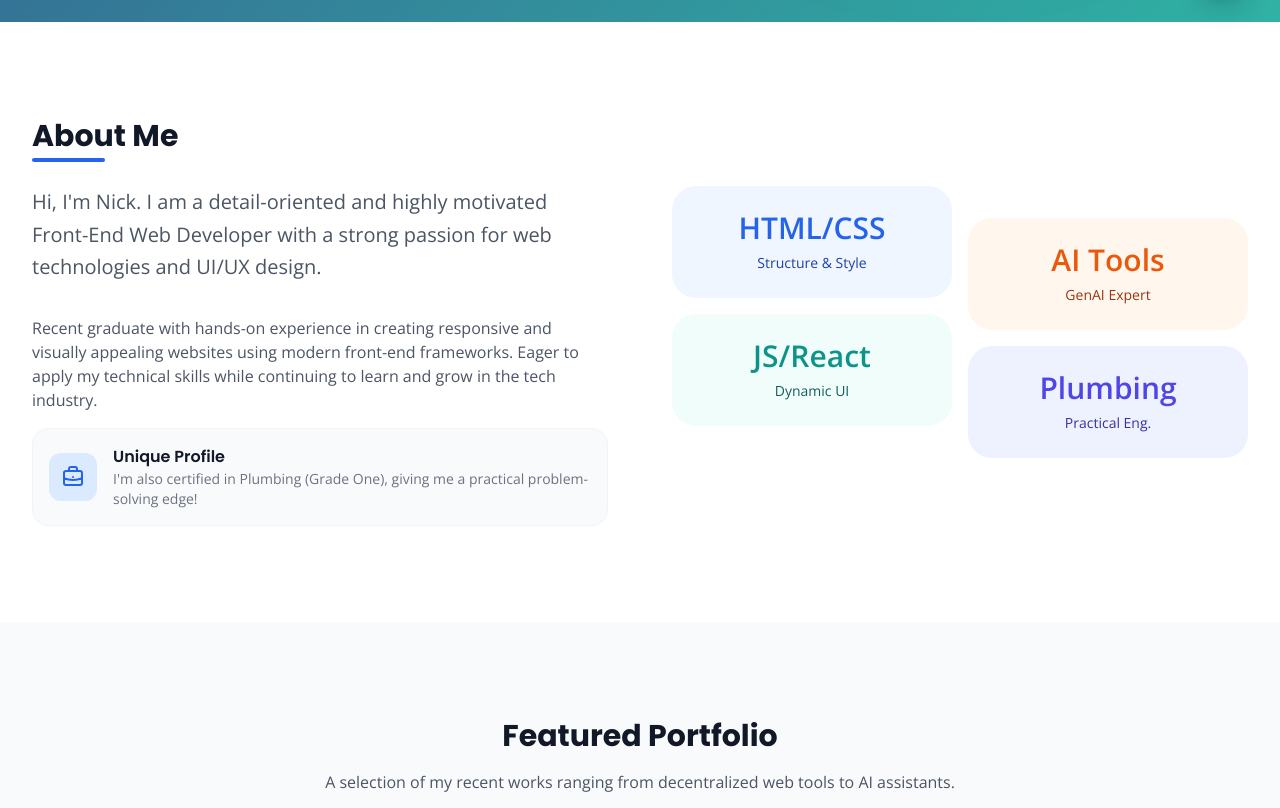
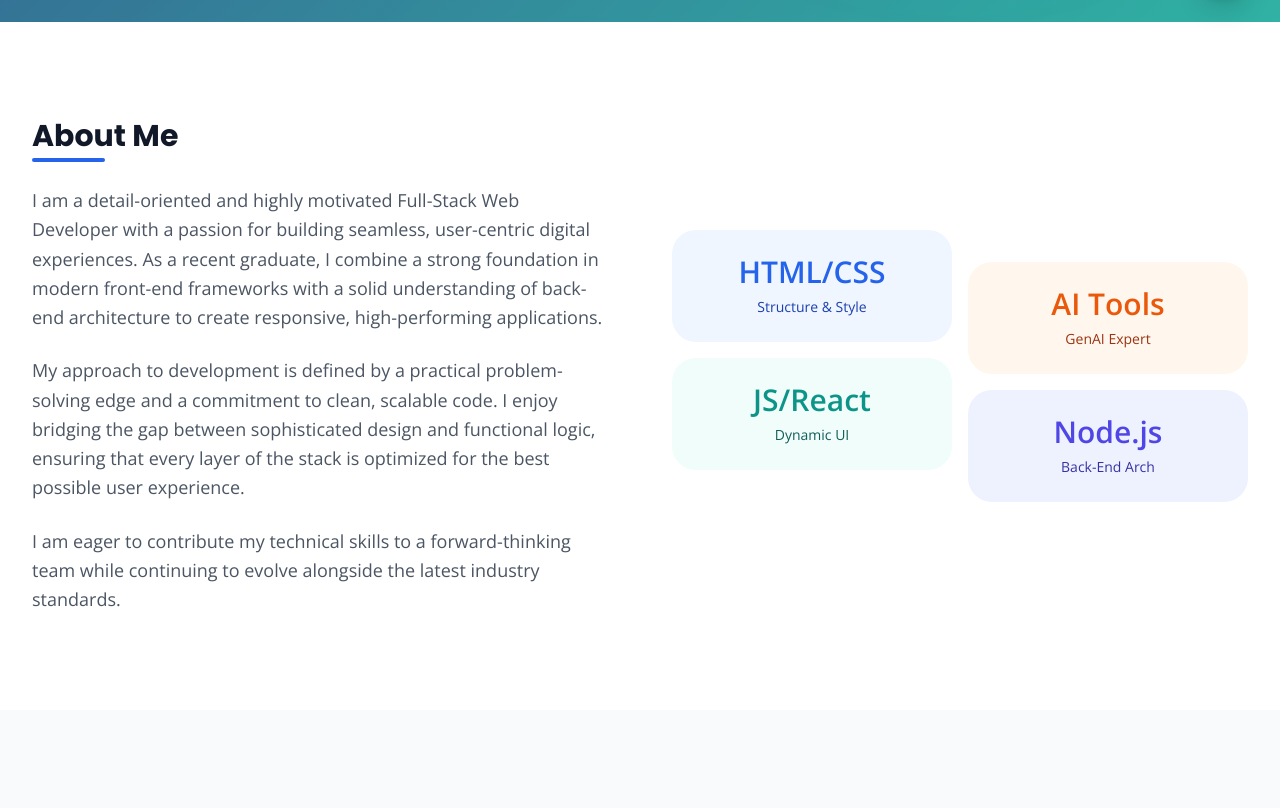
Before and after one commit to one37XL/sphynick, a React (Vite) app: page / in a window 1280 px wide. Shown: the part 778-1586 px from the top of the page. Built offline with nearby package versions, Linux system fonts and the light colour scheme; grey boxes are pictures that could not be loaded.

Commit message:
Update App.tsx

```diff
--- a/App.tsx
+++ b/App.tsx
@@ -161,29 +161,21 @@ const App: React.FC = () => {
       <section id="about" className="py-24 bg-white scroll-mt-20">
         <div className="max-w-7xl mx-auto px-4 sm:px-6 lg:px-8">
           <div className="grid md:grid-cols-2 gap-16 items-center">
-            <div>
-              <h2 className="text-3xl font-bold mb-8 relative inline-block">
+            <div className="space-y-6">
+              <h2 className="text-3xl font-bold mb-2 relative inline-block">
                 About Me
                 <div className="absolute -bottom-2 left-0 w-1/2 h-1 bg-blue-600 rounded-full"></div>
               </h2>
-              <p className="text-xl text-gray-600 leading-relaxed mb-8">
-                Hi, I'm Nick. I am a detail-oriented and highly motivated Front-End Web Developer with a strong passion for web technologies and UI/UX design.
-              </p>
-              <div className="space-y-4">
-                <p className="text-gray-600">
-                  Recent graduate with hands-on experience in creating responsive and visually appealing websites using modern front-end frameworks. Eager to apply my technical skills while continuing to learn and grow in the tech industry.
+              <div className="space-y-6 text-gray-600 leading-relaxed text-lg">
+                <p>
+                  I am a detail-oriented and highly motivated Full-Stack Web Developer with a passion for building seamless, user-centric digital experiences. As a recent graduate, I combine a strong foundation in modern front-end frameworks with a solid understanding of back-end architecture to create responsive, high-performing applications.
                 </p>
-                <div className="flex items-center gap-4 p-4 bg-gray-50 rounded-2xl border border-gray-100">
-                  <div className="bg-blue-100 p-3 rounded-xl">
-                    <svg className="w-6 h-6 text-blue-600" fill="none" viewBox="0 0 24 24" stroke="currentColor">
-                      <path strokeLinecap="round" strokeLinejoin="round" strokeWidth={2} d="M21 13.255A23.931 23.931 0 0112 15c-3.183 0-6.22-.62-9-1.745M16 6V4a2 2 0 00-2-2h-4a2 2 0 00-2 2v2m4 6h.01M5 20h14a2 2 0 002-2V8a2 2 0 00-2-2H5a2 2 0 00-2 2v10a2 2 0 002 2z" />
-                    </svg>
-                  </div>
-                  <div>
-                    <h4 className="font-semibold text-gray-900">Unique Profile</h4>
-                    <p className="text-sm text-gray-500">I'm also certified in Plumbing (Grade One), giving me a practical problem-solving edge!</p>
-                  </div>
-                </div>
+                <p>
+                  My approach to development is defined by a practical problem-solving edge and a commitment to clean, scalable code. I enjoy bridging the gap between sophisticated design and functional logic, ensuring that every layer of the stack is optimized for the best possible user experience.
+                </p>
+                <p>
+                  I am eager to contribute my technical skills to a forward-thinking team while continuing to evolve alongside the latest industry standards.
+                </p>
               </div>
             </div>
             <div className="grid grid-cols-2 gap-4">
@@ -203,8 +195,8 @@ const App: React.FC = () => {
                   <span className="text-sm text-orange-800 font-medium">GenAI Expert</span>
                 </div>
                 <div className="bg-indigo-50 p-6 rounded-3xl text-center hover:shadow-md transition-shadow">
-                  <span className="block text-3xl font-bold text-indigo-600 mb-1">Plumbing</span>
-                  <span className="text-sm text-indigo-800 font-medium">Practical Eng.</span>
+                  <span className="block text-3xl font-bold text-indigo-600 mb-1">Node.js</span>
+                  <span className="text-sm text-indigo-800 font-medium">Back-End Arch</span>
                 </div>
               </div>
             </div>
```
